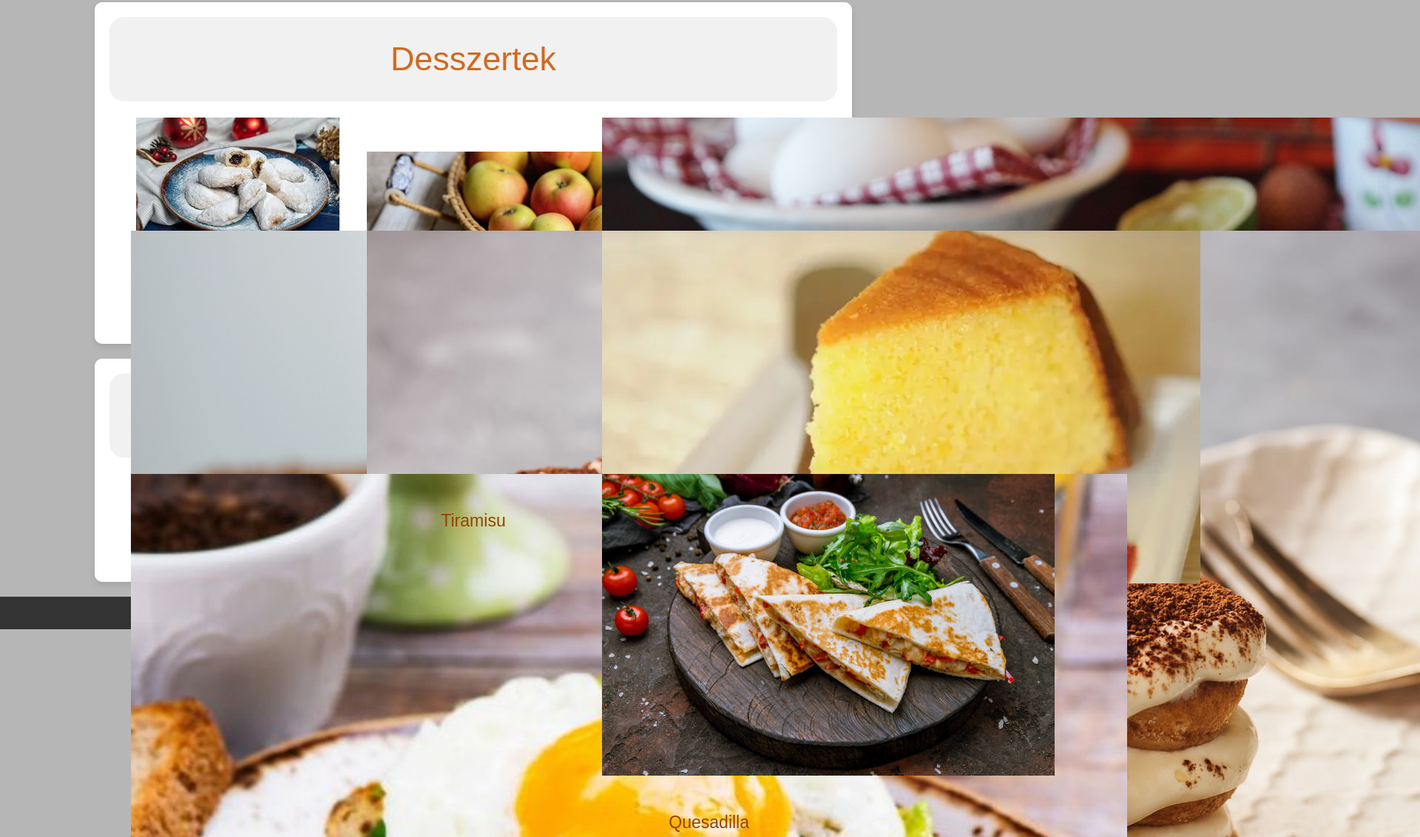
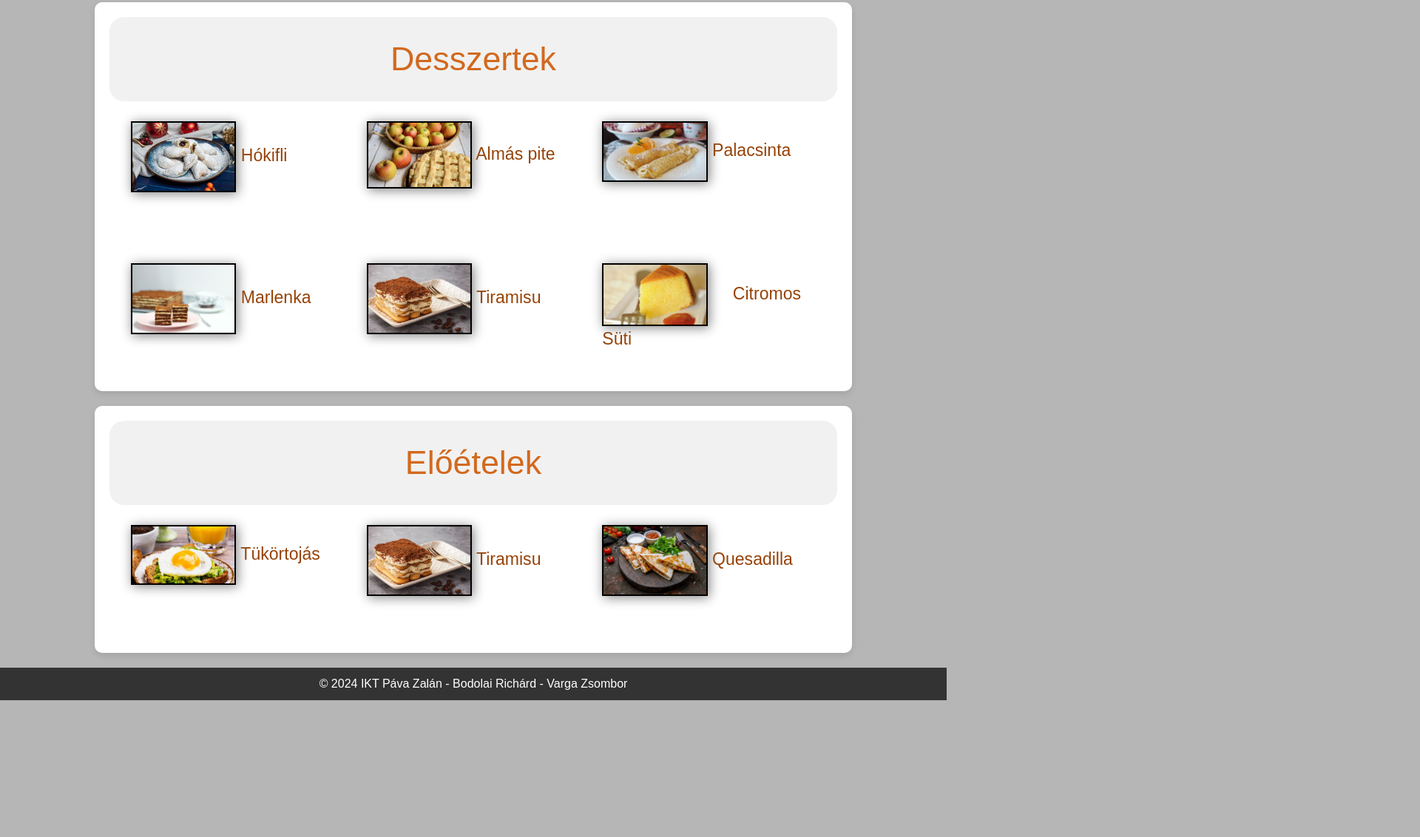
Before and after one commit to Nangito/Ikt_dessert, a plain HTML site: page Fooldal.html in a window 1280 px wide. Shown: the part 107-1239 px from the top of the page at 74% size, 1920 px wide, since content can reach past the window. After the commit the page ends 1054 px from the top, so only its background shows below. Drawn offline with nearby package versions, Linux system fonts and the light colour scheme.

Commit message:
Img elhelyezés a főoldalon

```diff
--- a/Fooldal.html
+++ b/Fooldal.html
@@ -26,8 +26,8 @@
                     <div class="row" id="sub_kontener">
                         <div class="col-4">
                             <li><a href="Zalán/hokifli.html">
+                                <p>
                                 <img src="Zalán/photos/hokifli1.jfif" alt="">
-                                <p>
                                 Hókifli
                                 </p>
                             </a></li>
@@ -42,8 +42,8 @@
                         </div>
                         <div class="col-4">
                             <li><a href="Ricsi/palacsinta.html">
+                                <p>
                                 <img src="Ricsi/photos/palacsinta_1.png" alt="">
-                                <p>
                                 Palacsinta
                                 </p>
                             </a></li>
@@ -52,24 +52,24 @@
                     <div class="row" id="sub_kontener">
                         <div class="col-4">
                             <li><a href="Ricsi/marlenka.html">
+                                <p>
                                 <img src="Ricsi/photos/marlenka_1.png" alt="">
-                                <p>
                                 Marlenka
                                 </p>
                             </a></li>
                         </div>
                         <div class="col-4">
                             <li><a href="Zsombor/tiramisu.html">
+                                <p>
                                 <img src="Zsombor/Tiramisu/photos/Tiramisu.jpg" alt="">
-                                <p>
                                 Tiramisu
                                 </p>
                             </a></li>
                         </div>
                         <div class="col-4">
                             <li><a href="Zsombor/citromos.html">
+                                <p>
                                 <img src="Zsombor/Citromos sütemény/photos/citromos_süti.png" alt="">
-                                <p>
                                 Citromos Süti
                                 </p>
                             </a></li>
@@ -86,8 +86,8 @@
                     <div class="row">
                         <div class="col-4">
                             <li><a href="Zalán/tukortojas.html">
+                                <p>
                                 <img src="Zalán/photos/tükörtojas2.jpg" alt="">
-                                <p>
                                 Tükörtojás
                                 </p>
                             </a></li>
@@ -96,6 +96,7 @@
                         <div class="col-4">
                             <li><a href="Zsombor/tiramisu.html">
                                 <p>
+                                <img src="Zsombor/Tiramisu/photos/Tiramisu.jpg" alt="">
                                 Tiramisu
                                 </p>
                             </a></li>
@@ -103,8 +104,8 @@
 
                         <div class="col-4">
                             <li><a href="Ricsi/quesadilla.html">
+                                <p>
                                 <img src="Ricsi/photos/quesadilla_2.jpg" alt="">
-                                <p>
                                 Quesadilla
                                 </p>
                             </a></li>
--- a/css/fooldal.css
+++ b/css/fooldal.css
@@ -24,27 +24,46 @@ a>p:hover{
     text-decoration: none;
     font-size: 1.1em;
     color: #964206;
-    display: block;
     margin-left: auto;
     margin-right: auto;
+    filter: invert(0.15);
+}
+a>p:active{
+    text-decoration: none;
+    font-size: 1.1em;
+    color: #964206;
+    margin-left: auto;
+    margin-right: auto;
+    filter: saturate(2);
 }
 p {
     display: block;
     font-size: 1em;
-    margin-top: 2em;
+    margin-top: 5px;
     margin-left: auto;
-    margin-right: auto;
-    text-align: center;
+    margin-right: 20px;
+    text-align: justify;
 }
 
 #tarolo_kontener_main {
-    height: 16rem;
+    height: 20rem;
 }
 
 #sub_kontener {
-    height: 8em;
+    height: 10em;
 }
 
 #tarolo_kontener_sub {
-    height: 6rem;
+    height: 8rem;
 }
+
+img {
+    width: 53%;
+    height: auto;
+    border: 2px black double;
+    filter: drop-shadow(2px 2px 8px gray);
+}
+
+footer > p {
+    text-align: center;
+}
```
